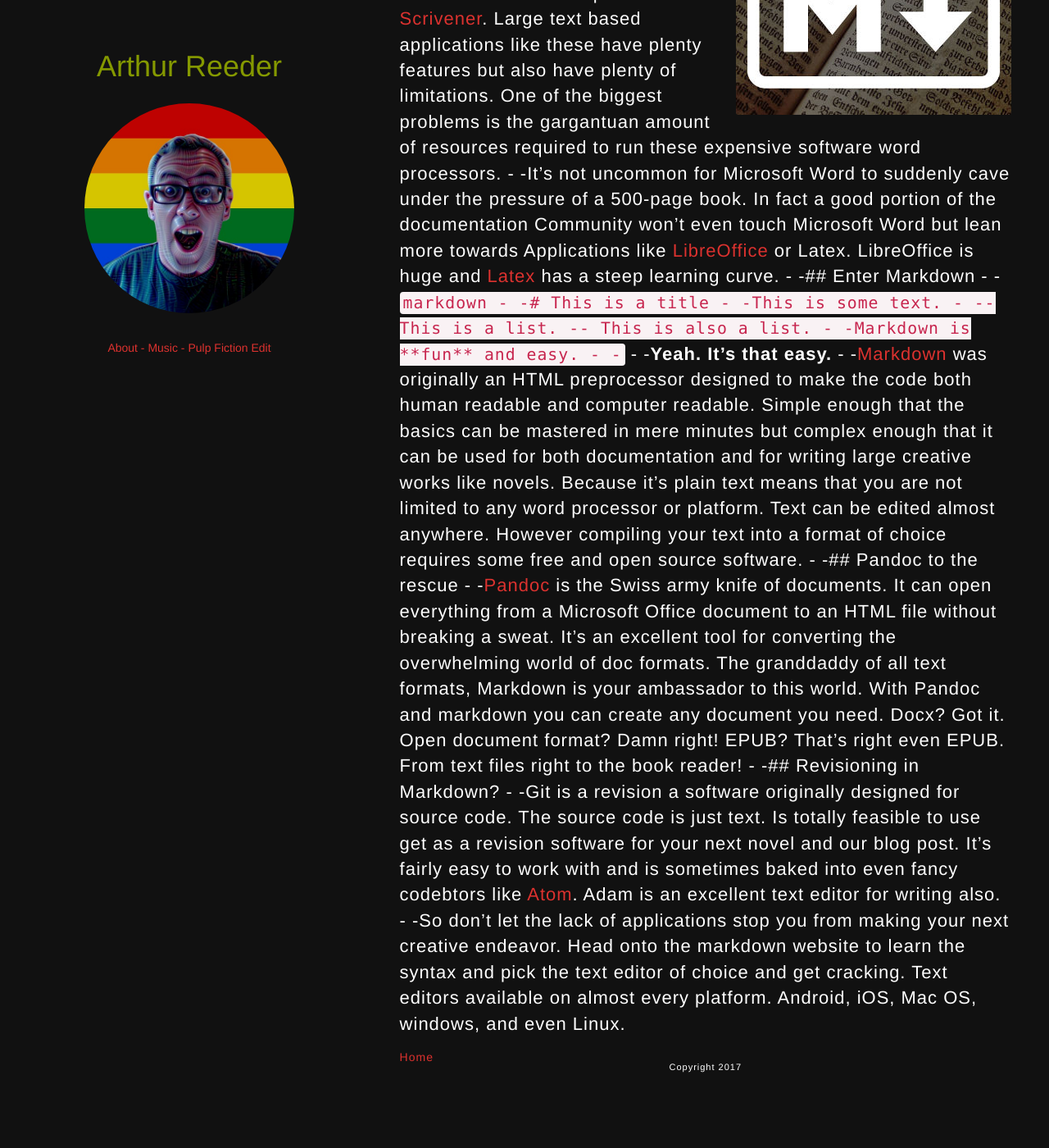
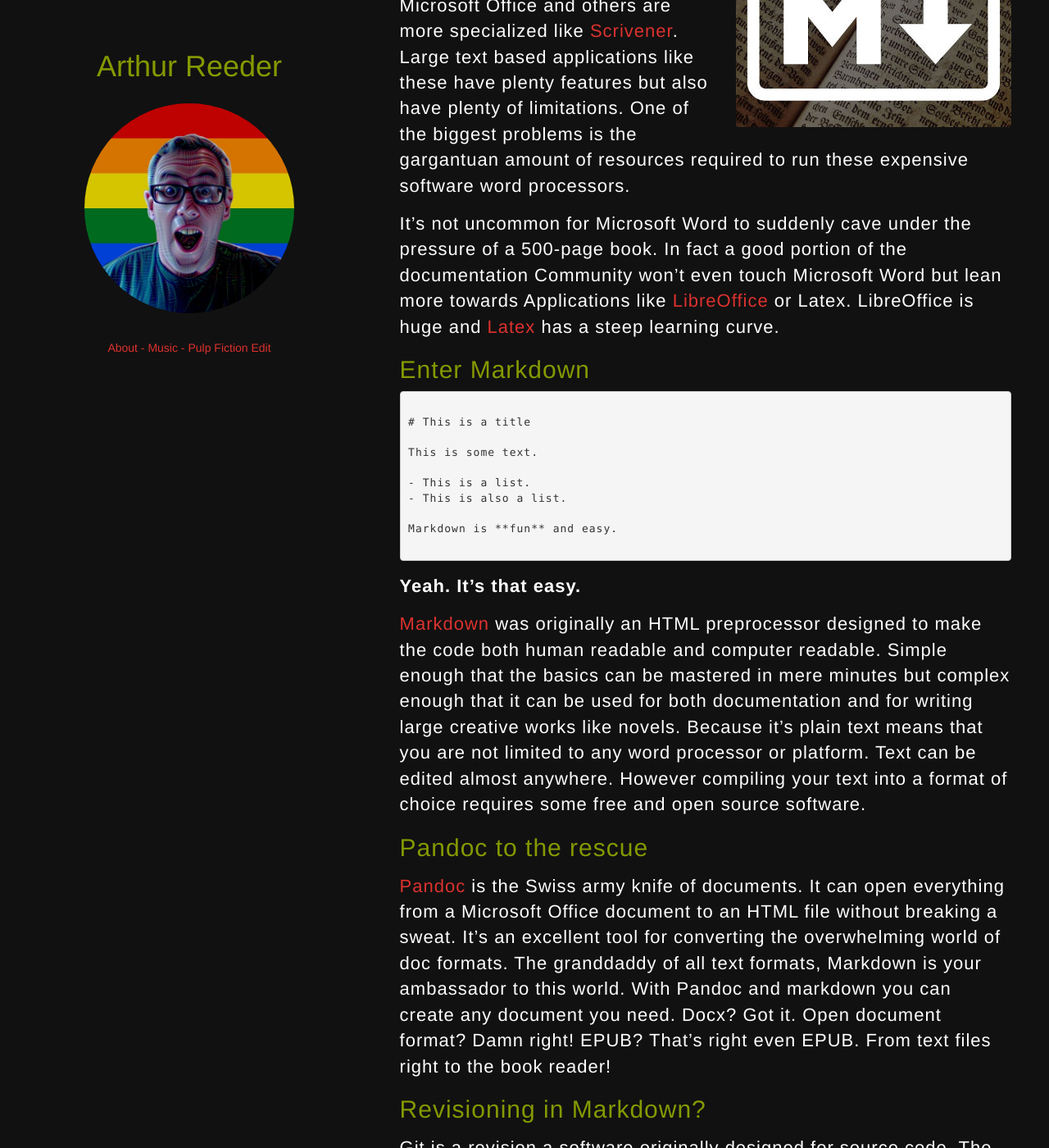
Before and after one commit to arthurpizza/dorkbox, a Jekyll site: the page built from _posts/2017-07-03-markdown-for-books.markdown, in a window 1280 px wide and 1400 px high, scrolled down 328 px. Shown: the whole window at 82% size. Built offline with Jekyll 4.4.1, drawn with Linux system fonts in a browser that asks for light colours; our own code applies the rules of GitHub Pages for plain Markdown files; before the commit the page ends 1653 px from its top, so only the background shows below that; some of the changed text lies outside the part shown.

Commit message:
Fixed. No Really.

````diff
--- a/_posts/2017-07-03-markdown-for-books.markdown
+++ b/_posts/2017-07-03-markdown-for-books.markdown
@@ -1,37 +1,37 @@
 ----
--title: Markdown and Creative Writing
--layout: post
+title: Markdown and Creative Writing
+layout: post
 ----
--
--![](/images/markdown-books.jpg){:.alignright}There are a lot of tools people use to write. Some things are very popular and commonplace like Microsoft Office and others are more specialized like [Scrivener](http://www.literatureandlatte.com/scrivener.php){:target="_blank"}. Large text based applications like these have plenty features but also have plenty of limitations. One of the biggest problems is the gargantuan amount of resources required to run these expensive software word processors.
--
--It's not uncommon for Microsoft Word to suddenly cave under the pressure of a 500-page book. In fact a good portion of the documentation Community won't even touch Microsoft Word but lean more towards Applications like [LibreOffice](https://www.libreoffice.org/){:target="_blank"} or Latex. LibreOffice is huge and [Latex](http://www.latex-project.org/){:target="_blank"} has a steep learning curve.
--
--## Enter Markdown
--
--```markdown
--
--# This is a title
--
--This is some text.
--
--- This is a list.
--- This is also a list.
--
--Markdown is **fun** and easy.
--
--```
--
--**Yeah. It's that easy.**
--
--[Markdown](https://daringfireball.net/projects/markdown/){:target="_blank"} was originally an HTML preprocessor designed to make the code both human readable and computer readable. Simple enough that the basics can be mastered in mere minutes but complex enough that it can be used for both documentation and for writing large creative works like novels. Because it's plain text means that you are not limited to any word processor or platform. Text can be edited almost anywhere. However compiling your text into a format of choice requires some free and open source software.
--
--## Pandoc to the rescue
--
--[Pandoc](http://pandoc.org/){:target="_blank"} is the Swiss army knife of documents. It can open everything from a Microsoft Office document to an HTML file without breaking a sweat. It's an excellent tool for converting the overwhelming world of doc formats. The granddaddy of all text formats, Markdown is your ambassador to this world. With Pandoc and markdown you can create any document you need. Docx? Got it. Open document format? Damn right! EPUB? That's right even EPUB. From text files right to the book reader!
--
--## Revisioning in Markdown?
--
--Git is a revision a software originally designed for source code. The source code is just text. Is totally feasible to use get as a revision software for your next novel and our blog post. It's fairly easy to work with and is sometimes baked into even fancy codebtors like [Atom](https://atom.io/){:target="_blank"}. Adam is an excellent text editor for writing also.
--
--So don't let the lack of applications stop you from making your next creative endeavor. Head onto the markdown website to learn the syntax and pick the text editor of choice and get cracking. Text editors available on almost every platform. Android, iOS, Mac OS, windows, and even Linux.
+
+![](/images/markdown-books.jpg){:.alignright}There are a lot of tools people use to write. Some things are very popular and commonplace like Microsoft Office and others are more specialized like [Scrivener](http://www.literatureandlatte.com/scrivener.php){:target="_blank"}. Large text based applications like these have plenty features but also have plenty of limitations. One of the biggest problems is the gargantuan amount of resources required to run these expensive software word processors.
+
+It's not uncommon for Microsoft Word to suddenly cave under the pressure of a 500-page book. In fact a good portion of the documentation Community won't even touch Microsoft Word but lean more towards Applications like [LibreOffice](https://www.libreoffice.org/){:target="_blank"} or Latex. LibreOffice is huge and [Latex](http://www.latex-project.org/){:target="_blank"} has a steep learning curve.
+
+## Enter Markdown
+
+```markdown
+
+# This is a title
+
+This is some text.
+
+- This is a list.
+- This is also a list.
+
+Markdown is **fun** and easy.
+
+```
+
+**Yeah. It's that easy.**
+
+[Markdown](https://daringfireball.net/projects/markdown/){:target="_blank"} was originally an HTML preprocessor designed to make the code both human readable and computer readable. Simple enough that the basics can be mastered in mere minutes but complex enough that it can be used for both documentation and for writing large creative works like novels. Because it's plain text means that you are not limited to any word processor or platform. Text can be edited almost anywhere. However compiling your text into a format of choice requires some free and open source software.
+
+## Pandoc to the rescue
+
+[Pandoc](http://pandoc.org/){:target="_blank"} is the Swiss army knife of documents. It can open everything from a Microsoft Office document to an HTML file without breaking a sweat. It's an excellent tool for converting the overwhelming world of doc formats. The granddaddy of all text formats, Markdown is your ambassador to this world. With Pandoc and markdown you can create any document you need. Docx? Got it. Open document format? Damn right! EPUB? That's right even EPUB. From text files right to the book reader!
+
+## Revisioning in Markdown?
+
+Git is a revision a software originally designed for source code. The source code is just text. Is totally feasible to use get as a revision software for your next novel and our blog post. It's fairly easy to work with and is sometimes baked into even fancy codebtors like [Atom](https://atom.io/){:target="_blank"}. Adam is an excellent text editor for writing also.
+
+So don't let the lack of applications stop you from making your next creative endeavor. Head onto the markdown website to learn the syntax and pick the text editor of choice and get cracking. Text editors available on almost every platform. Android, iOS, Mac OS, windows, and even Linux.
````
